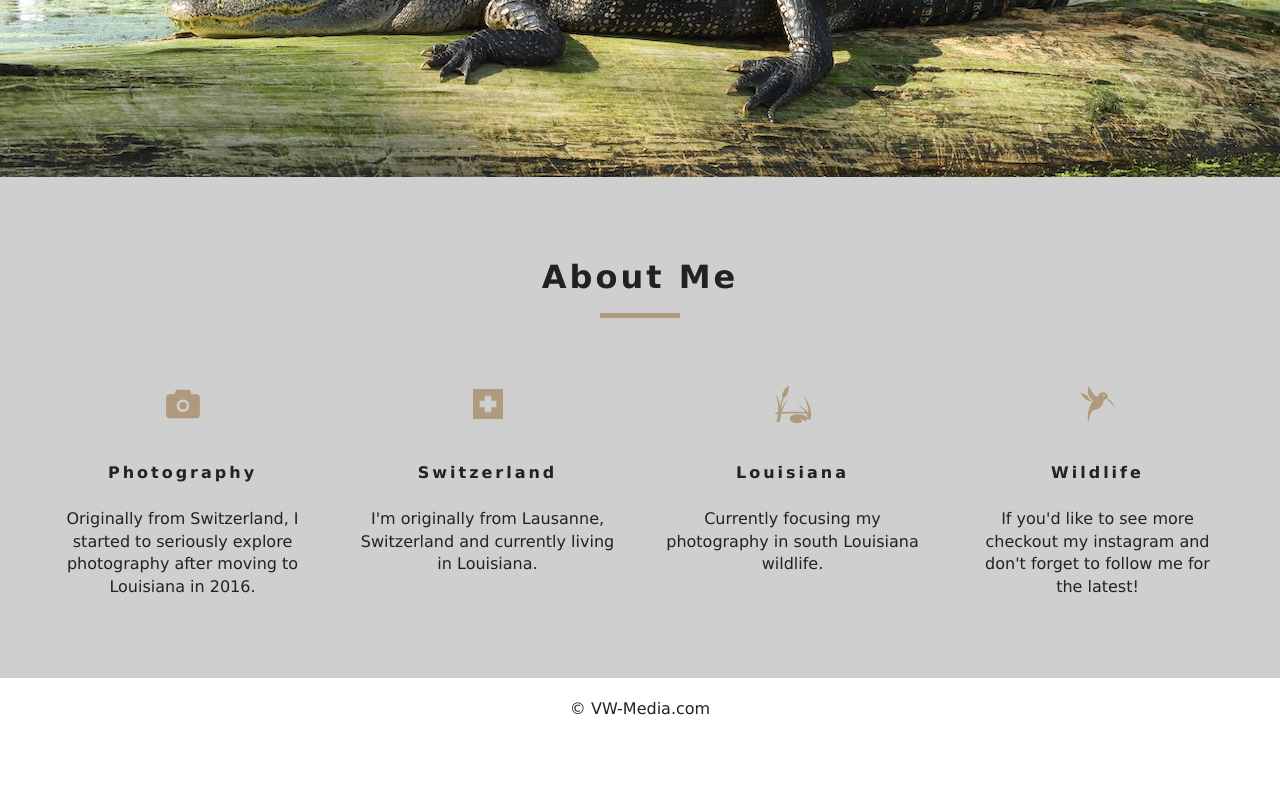
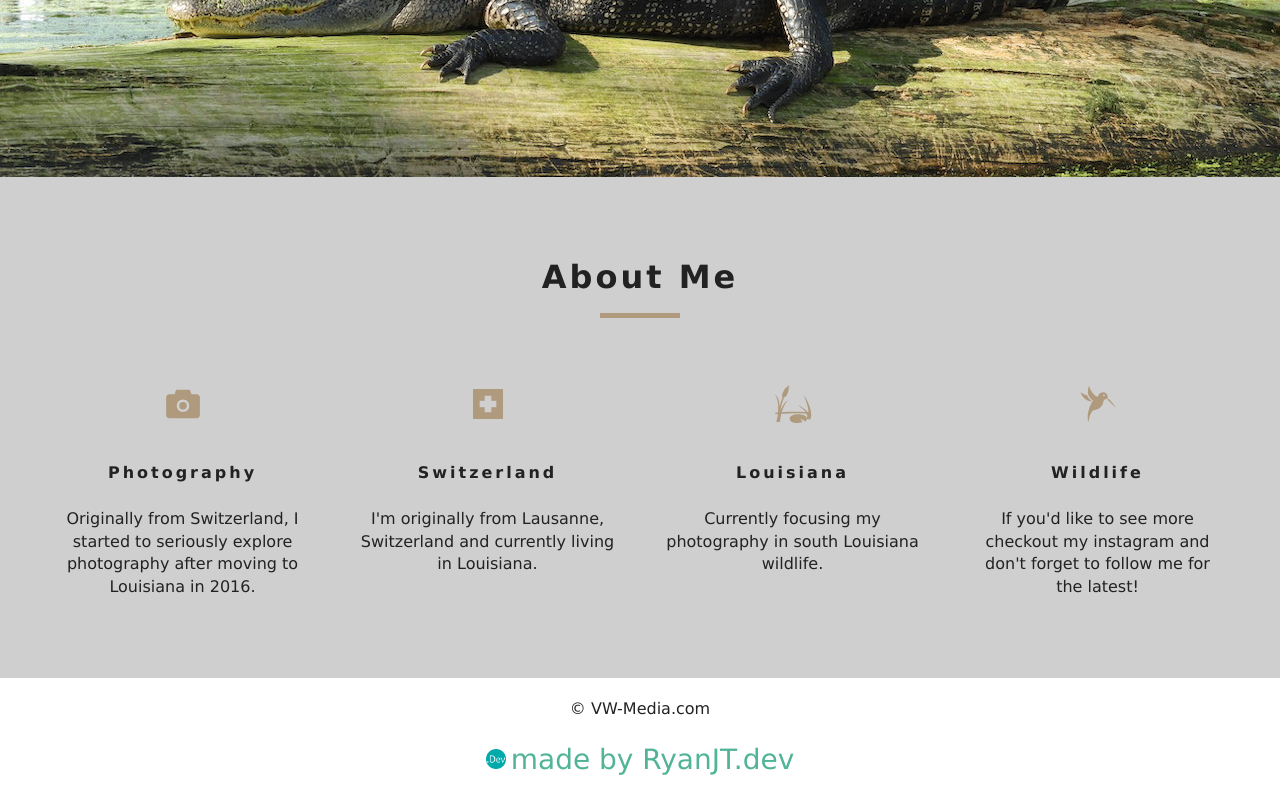
Before and after one commit to RyanJTalbot/vw-media-react, a React (Create React App) app: page / in a window 1280 px wide. Shown: the part 623-1423 px from the top of the page. Before the commit the page ends 1363 px from the top, so only its background shows below. Built offline with nearby package versions, Linux system fonts and the light colour scheme.

Commit message:
Add made my ryanjt.dev on footer

```diff
--- a/src/App.css
+++ b/src/App.css
@@ -103,6 +103,12 @@ h6 {
 }
 .form {
   text-align: center;
+}
+
+.footerSpan {
+  margin-left: 5px;
+  font-size: 28px;
+  color: #52b497;
 }
 
 .nav-btn {
--- a/src/components/Footer.js
+++ b/src/components/Footer.js
@@ -1,11 +1,18 @@
-import React, { Component } from 'react'
+import React, { Component } from 'react';
+import dev from '../images/dev.png';
 
 export default class Footer extends Component {
   render() {
     return (
-      <div className="footer">
-        &#169; VW-Media.com
-      </div>
+      <>
+        <div className="footer">
+          &#169; VW-Media.com
+        </div>
+        <div className="footer">
+          <img className="footerImage" src={dev} alt=".dev logo" height={20} width={20} />
+          <span className="footerSpan">made by RyanJT.dev</span>
+        </div>
+      </>
     )
   }
 }
```
Also changed, not shown: src/images/dev.png (added).
